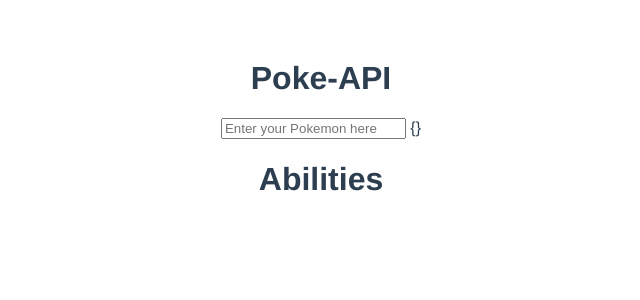
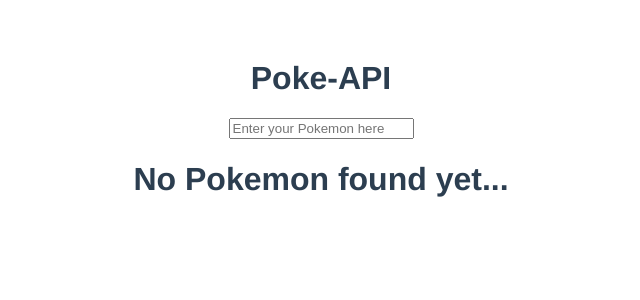
Before and after one commit to AsebWebDev/pokeapi, a Vue app: page / in a window 1280 px wide. Shown: the top 300 px of the page, without its empty margins (319-959 px from the left). Built offline with nearby package versions, Linux system fonts and the light colour scheme.

Commit message:
implement pokemon api

```diff
--- a/package.json
+++ b/package.json
@@ -8,6 +8,7 @@
     "lint": "vue-cli-service lint"
   },
   "dependencies": {
+    "axios": "^0.18.0",
     "vue": "^2.6.6"
   },
   "devDependencies": {
--- a/src/components/Abilities.vue
+++ b/src/components/Abilities.vue
@@ -1,19 +1,17 @@
 <template>
   <div class="abilities">
-    <h1>Abilities</h1>
+    <h1>Abilities of {{pokemon.name.toUpperCase()}}</h1>
+    <ul>
+      <li v-bind:key="i" v-for="(ability,i) in pokemon.abilities">{{ability.ability.name}}</li>
+    </ul>
   </div>
 </template>
 
 <script>
 export default {
   name: 'Abilities',
-  // props: {
-  //   query: String
-  // },
-  data () {
-    return {
-      query: '',
-    }
+  props: {
+    pokemon: Object
   },
 }
 </script>
--- a/src/components/PokeApi.vue
+++ b/src/components/PokeApi.vue
@@ -2,13 +2,14 @@
   <div class="pokeapi">
     <input v-on:input="getPokemon()" v-model="query" placeholder="Enter your Pokemon here" />
     {{query}}
-    {{currentPokemon}}
-    <Abilities />
+    <Abilities v-if="pokemon" v-bind:pokemon="pokemon" />
+    <h1 v-else>No Pokemon found yet...</h1>
   </div>
 </template>
 
 <script>
 import Abilities from './Abilities.vue'
+import axios from 'axios';
 
 export default {
   name: 'PokeApi',
@@ -18,14 +19,22 @@
   data () {
     return {
       query: '',
-      currentPokemon: {}
+      pokemon: null
     }
   },
   methods: {
     getPokemon: function() {
-      console.log("Get Pokemon called");
+      axios
+        .get('https://pokeapi.co/api/v2/pokemon/'+this.query)
+        .then(response => {
+          console.log(response.data);
+          this.pokemon = response.data;
+        })
+        .catch(error => {
+          this.pokemon = null;
+          if (error.response.status === 404) console.log("Pokemon does not exist.")
+        });
     }
-
   }
 }
 </script>
```
Also changed, not shown: 1 other file (tests, documents, lock files or other folders).
